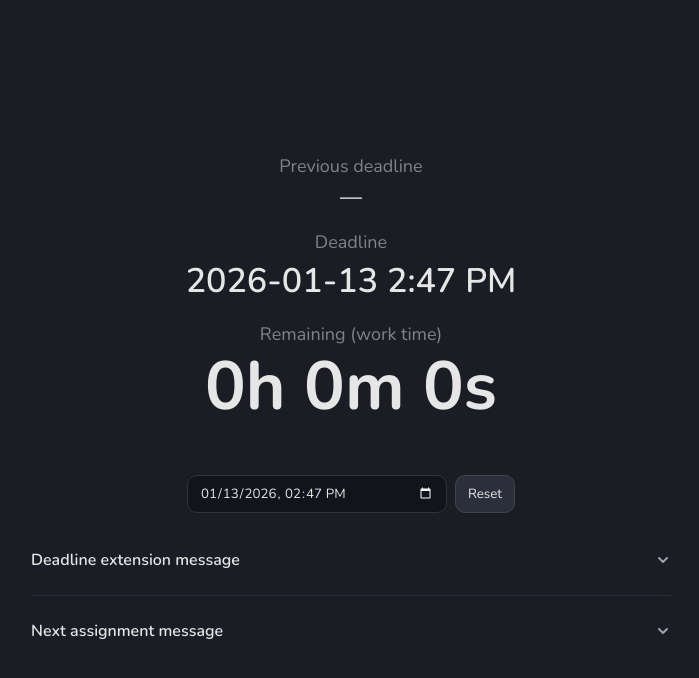
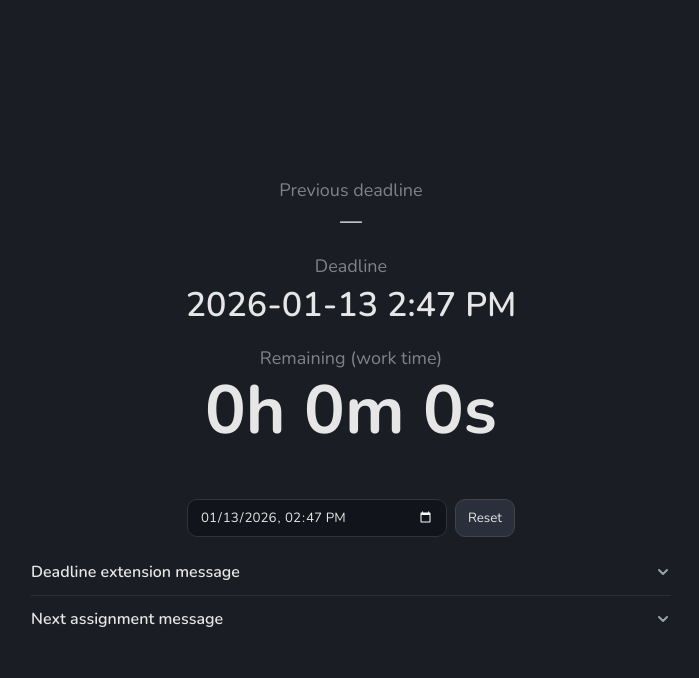
Before and after one commit to weiying-chen/work, a React (Vite) app: page / in a window 1280 px wide. Shown: the top 678 px of the page, without its empty margins (289-988 px from the left). Built offline with nearby package versions, Linux system fonts and the light colour scheme.

Commit message:
Tweak accordion spacing

```diff
--- a/src/App.tsx
+++ b/src/App.tsx
@@ -508,7 +508,9 @@ export default function App() {
                     />
                     <button
                       onClick={addTaskEntry}
-                disabled={!taskText.trim() || minutesFromTimeParts(taskHours, taskMinutes) === null}
+                      disabled={
+                        !taskText.trim() || minutesFromTimeParts(taskHours, taskMinutes) === null
+                      }
                     >
                       Add task
                     </button>
--- a/src/index.css
+++ b/src/index.css
@@ -117,7 +117,7 @@ input {
 }
 
 .message {
-  padding: var(--space-3) 0;
+  padding: 0;
   max-width: 640px;
   width: 100%;
   margin: 0 auto;
@@ -127,6 +127,9 @@ input {
 
 .message:last-of-type {
   border-bottom: 0;
+}
+
+.message + .message {
 }
 
 .messageHeader {
@@ -273,6 +276,7 @@ input {
   gap: var(--space-2);
   justify-content: center;
   align-items: center;
+  margin-bottom: var(--space-3);
 }
 
 .copyStatus {
```
Lines whose indentation alone changed are shown as unchanged.
